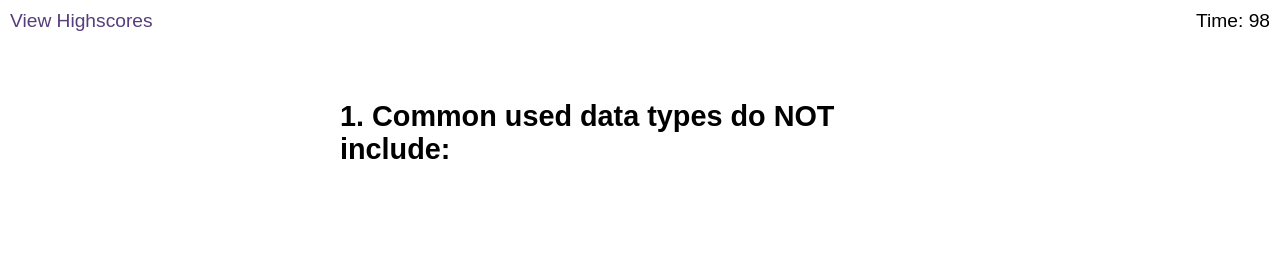
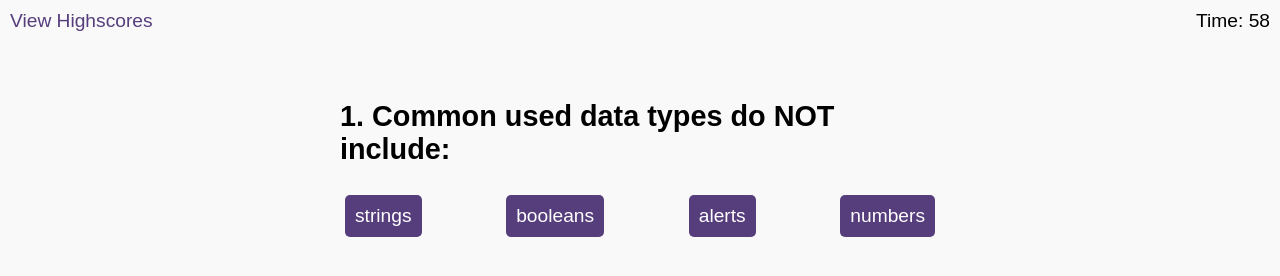
Before and after one commit to sarenne89/Coding-Quiz, a plain HTML site: page index.html in a window 1280 px wide. Both pictures are taken after a click on the button "Start Quiz". Drawn offline with Linux system fonts and the light colour scheme.

Commit message:
added buttons and testing logic with dataset values

```diff
--- a/assets/css/styles.css
+++ b/assets/css/styles.css
@@ -1,6 +1,7 @@
 body {
   font-family: Arial;
   font-size: 120%;
+  background-color: #f9f9f9;
 }
 
 a {
@@ -28,10 +29,29 @@ button {
 
 button:hover {
   background-color: #8570a5;
+  box-shadow: 0 12px 16px 0 rgba(0,0,0,0.24), 0 17px 50px 0 rgba(0,0,0,0.19);
 }
 
-.choices button {
-  display: block;
+.choices {
+  display: flex;
+  justify-content: space-between;
+}
+
+.choicesButton {
+  display: inline-block;
+  margin: 5px;
+  cursor: pointer;
+  font-size: 100%;
+  background-color: #563d7c;
+  border-radius: 5px;
+  padding: 10px;
+  color: white;
+  border: 0;
+  transition: background-color 0.1s;
+}
+
+.choicesButton:hover {
+  box-shadow: 0 12px 16px 0 rgba(0,0,0,0.24), 0 17px 50px 0 rgba(0,0,0,0.19);
 }
 
 input[type="text"] {
--- a/assets/js/logic.js
+++ b/assets/js/logic.js
@@ -11,10 +11,10 @@ const initials = document.querySelector("#initials");
 const feedback = document.querySelector("#feedback");
 let questionTracker = 0;
 let currentScore = 0;
-var timeLeft = 100
+let timeLeft = 60;
+let chosenAnswer = "";
 
 function startTimer() {
-    // Sets interval in variable
     var timerInterval = setInterval(function() {
       timeLeft--;
       timer.textContent = timeLeft;
@@ -32,7 +32,32 @@ function startGame() {
     startButton.classList.toggle("hide");
     startScreen.classList.toggle("hide");
     questionsContainer.classList.toggle("hide")
-    question.textContent = questionList[0].question
+    getNextQuestion();
 };
 
+function getNextQuestion() {
+    question.textContent = questionList[questionTracker].question;
+    for (let i = 0; i < questionList[questionTracker].choices.length; i++) {
+        var choicesButton = document.createElement('input');
+        choicesButton.type = 'button';
+        choicesButton.value = questionList[questionTracker].choices[i];
+        choicesButton.id = "elem" + [i];
+
+        choicesButton.classList.add("choicesButton");
+        choicesButton.addEventListener("click", checkAnswer());
+        if (questionList[questionTracker].choices[i] === questionList[questionTracker].answer)
+        {
+            choicesButton.dataset.answer = true;
+        }
+        else {
+            choicesButton.dataset.answer = false;
+        }
+        choices.appendChild(choicesButton);
+    }
+};
+
+function checkAnswer() {
+    console.log("Hello there!");
+}
+
 startButton.addEventListener("click", startGame);
--- a/assets/js/questions.js
+++ b/assets/js/questions.js
@@ -1,18 +1,18 @@
 const questionList = [
     {
     question: "1. Common used data types do NOT include:",
-    choices: ["", "", "", ""],
-    answer: "",
+    choices: ["strings", "booleans", "alerts", "numbers"],
+    answer: "alerts",
     },
     {
     question: "2. The condition in an if / else statement is enclosed within _____.",
-    choices: ["", "", "", ""],
-    answer: "",
+    choices: ["commas ,", "curly brackets {}", "paranthesis ()", "square brackets []"],
+    answer: "paranthesis ()",
     },
     {
     question: "3. Arrays in Javascript can be used to contain _____.",
-    choices: ["", "", "", ""],
-    answer: "",
+    choices: ["numbers and strings", "other arrays", "booleans", "all of the above"],
+    answer: "all of the above",
     },
     {
         question: "4. String values must be enclosed within _____ when being assigned to variables.",
```
